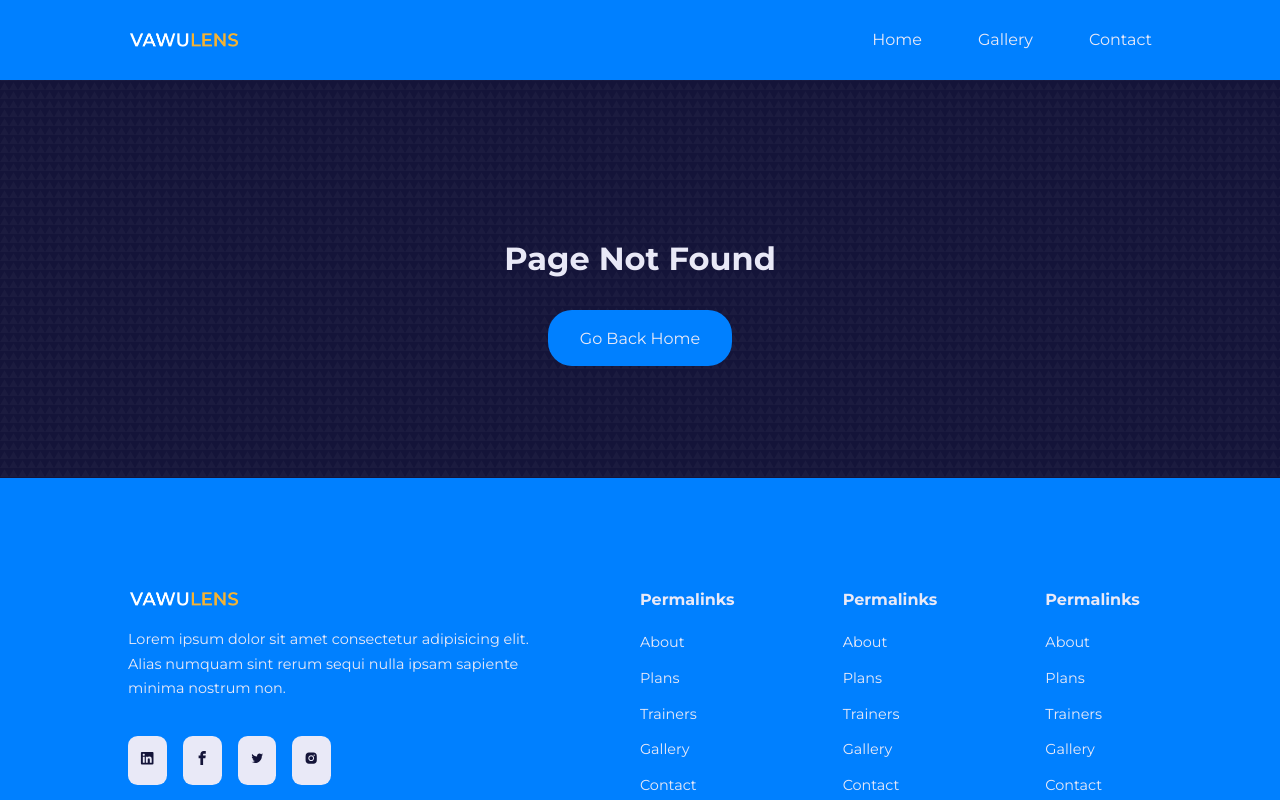
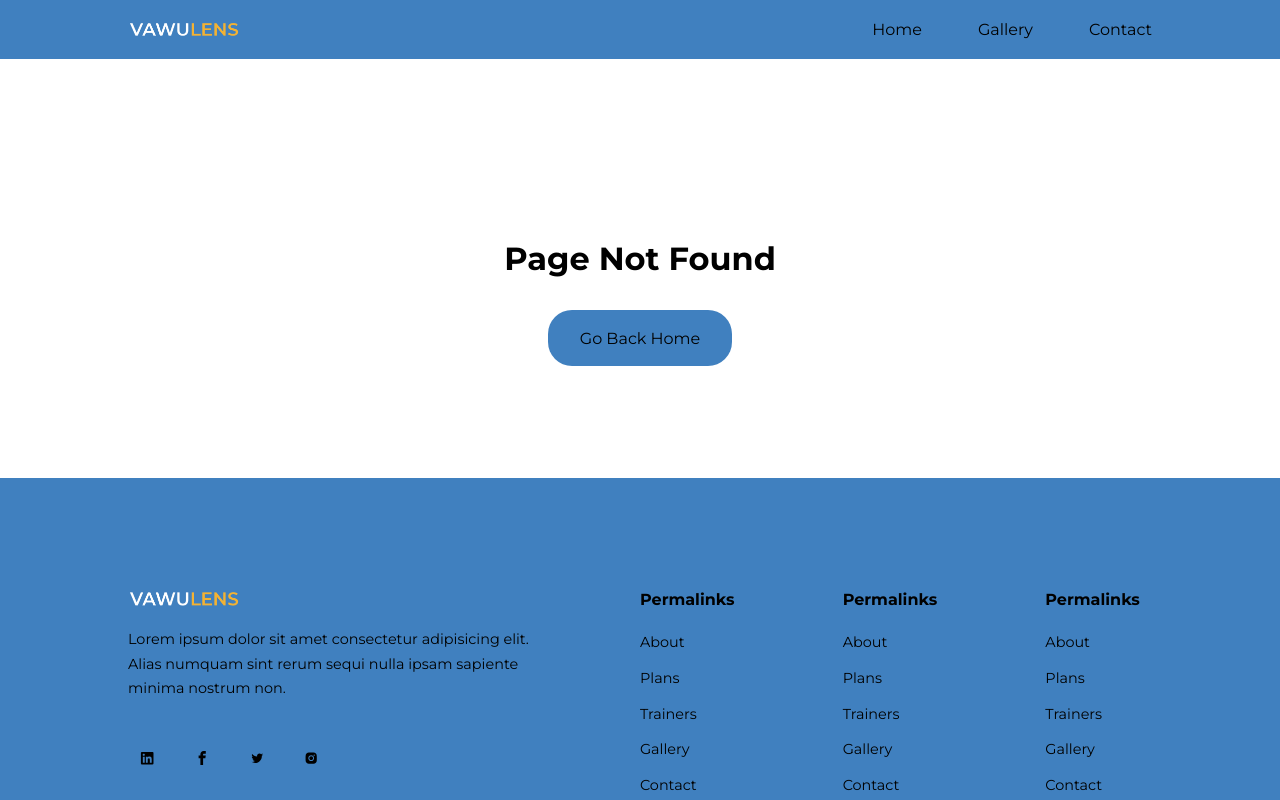
Before and after one commit to MarcoRosselDev/portafollio, a React (Create React App) app: page / in a window 1280 px wide. Shown: the top 800 px of the page. Built offline with nearby package versions, Linux system fonts and the light colour scheme.

Commit message:
structure pages and css 8

```diff
--- a/src/components/navbar.css
+++ b/src/components/navbar.css
@@ -1,5 +1,5 @@
 nav {
-  height: 5rem;
+  height: 3.7rem;
   width: 100vw;
   background: var(--color-primary);
   display: grid;
@@ -54,7 +54,7 @@ nav {
   position: absolute;
   left: calc(50% - 0.6rem);
   transform: rotate(45deg);
-  margin-top: 0.9rem;
+  margin-top: 0.3rem;
 }
 
 /* MEDIA QUERIES (medium and small screens) */
--- a/src/index.css
+++ b/src/index.css
@@ -12,8 +12,8 @@
 
 :root {
   --primary-hue: 210;
-  --gray-hue: 240;
-  --color-primary: hsl(var(--primary-hue), 100%, 50%);
+  --gray-hue: withe;
+  --color-primary: hsl(var(--primary-hue), 50%, 50%);
   --color-primary-variant: hsl(var(--primary-hue), 100%, 65%);
   --color-secondary: #ffb116;
   --color-gray-100: hsl(var(--gray-hue), 47%, 94%);
```
